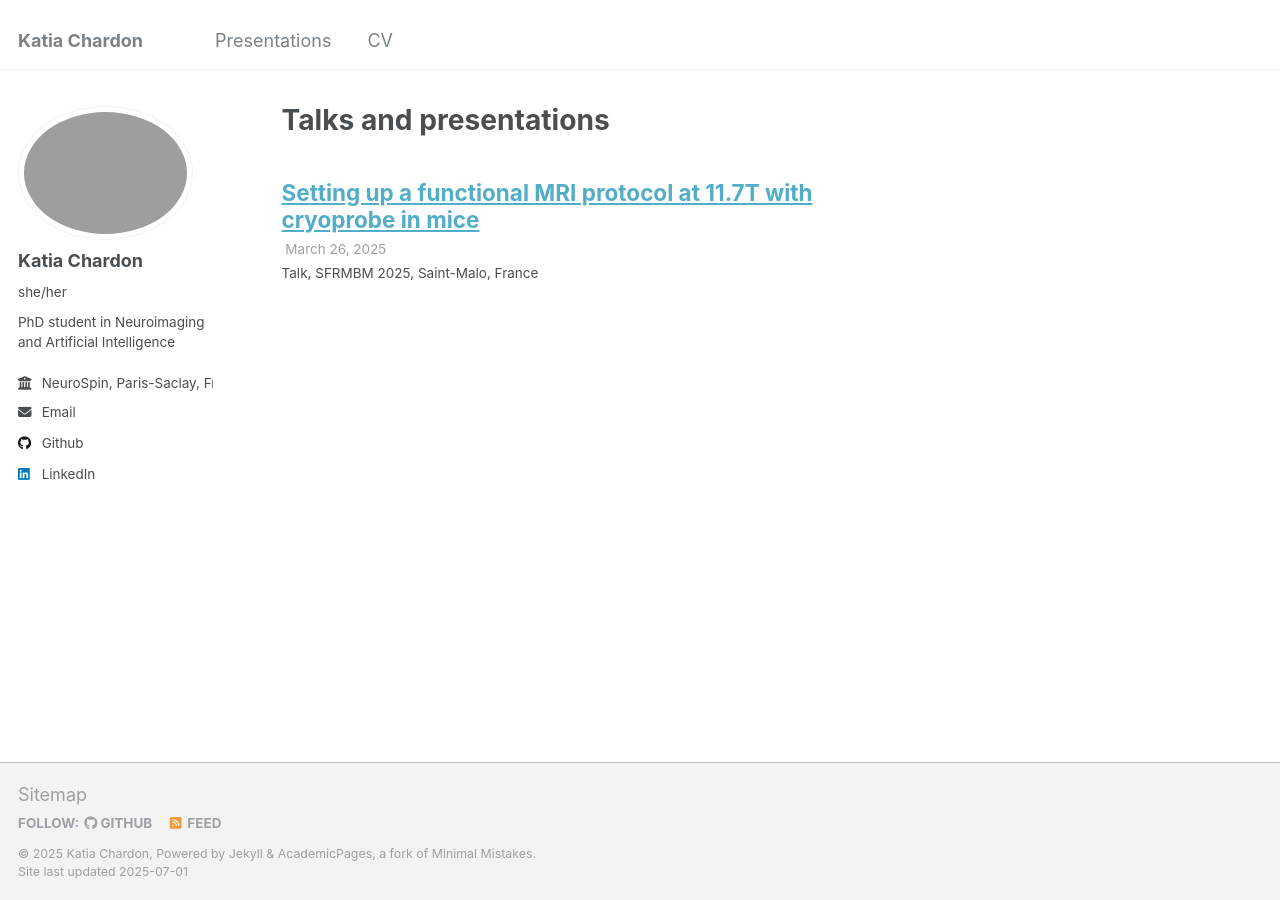
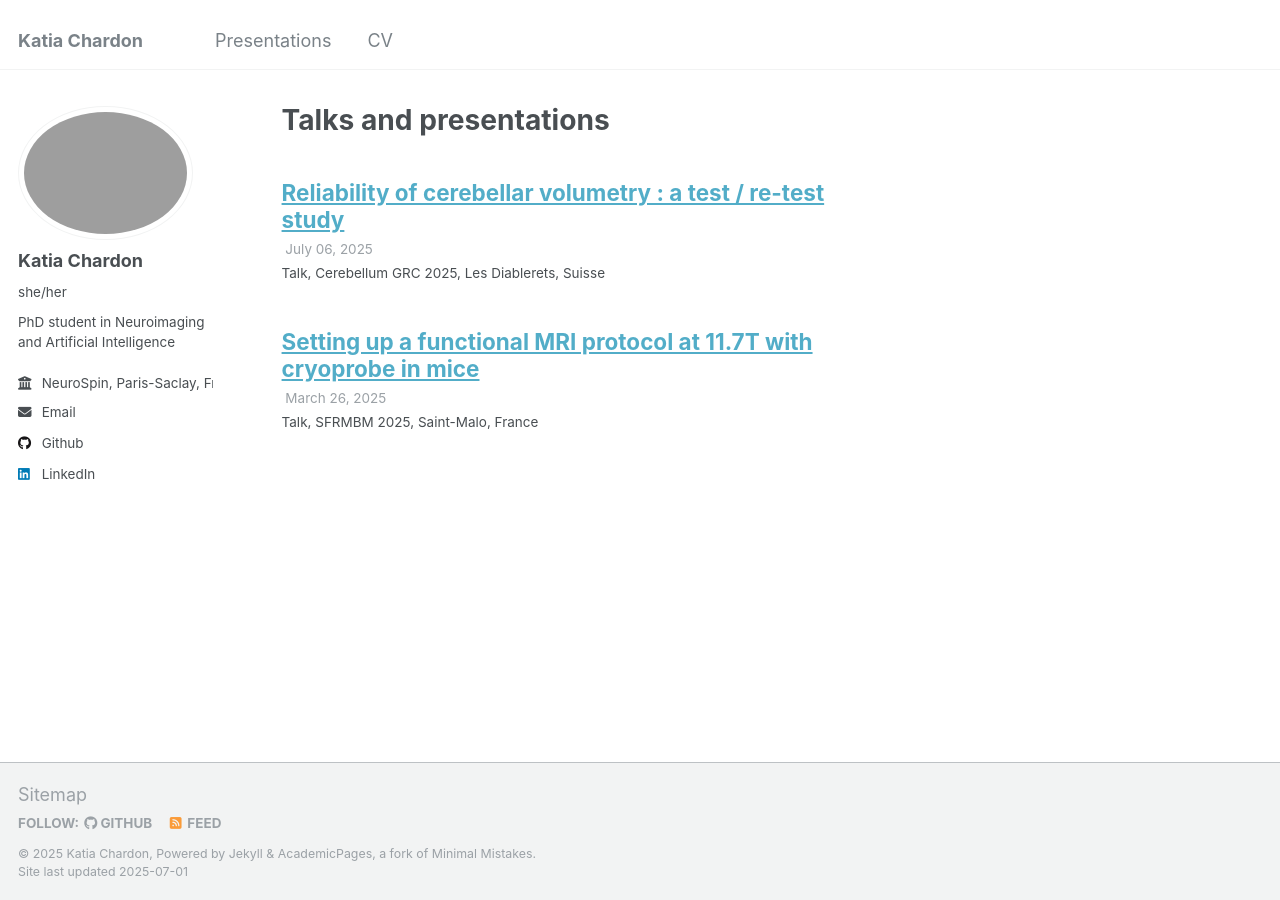
Before and after one commit to kchardon/kchardon.github.io, a Jekyll site: the page built from _pages/talks.html, in a window 1280 px wide. Built offline with Jekyll 4.4.1, drawn with Linux system fonts in a browser that asks for light colours.

Commit message:
add of cereb GRC and modif path talks

```diff
--- /dev/null
+++ b/_talks/2025-07-06-cerebellum_grc.md
@@ -0,0 +1,9 @@
+---
+title: "Reliability of cerebellar volumetry : a test / re-test study"
+collection: talks
+type: "Talk"
+permalink: /presentations/2025-07-06-cerebellum_grc
+venue: "Cerebellum GRC 2025"
+date: 2025-07-06
+location: "Les Diablerets, Suisse"
+---
```
Also changed, not shown: _talks/2025-03-26-sfrmbm.md (+1 -1 lines).
